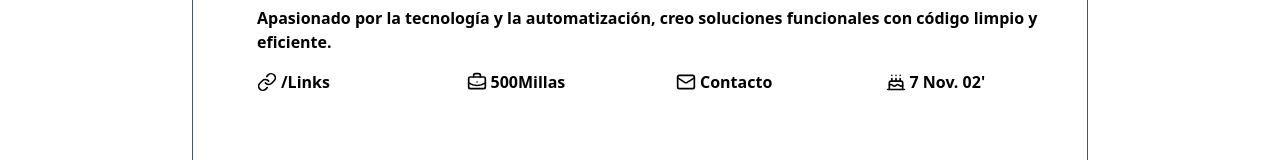
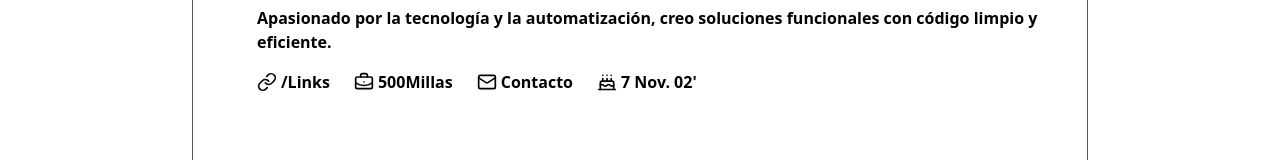
Before and after one commit to Nico09Barberis/web-portafolio, a React (Vite) app in the folder web-portafolio/: page / in a window 1280 px wide. Shown: the part 495-655 px from the top of the page. Built offline with nearby package versions, Linux system fonts and the light colour scheme.

Commit message:
nuevo ajuste en los items del perfil, flex en md en adelante y grid en sm

```diff
--- a/web-portafolio/src/components/HeroSection.jsx
+++ b/web-portafolio/src/components/HeroSection.jsx
@@ -29,7 +29,7 @@ const HeroSection = () => {
             </p>
 
             {/* Datos adicionales */}
-            <ul className="grid grid-cols-2 sm:grid-cols-4 gap-3 md:gap-6 items-center mt-4 font-semibold text-sm sm:text-base">
+            <ul className="mt-4 font-semibold text-sm sm:text-base grid grid-cols-2 gap-4 md:flex md:items-center md:gap-6">
               <li>
                 <button
                   className="flex items-center gap-1 cursor-pointer hover:text-pink-600 transition-colors"
```
